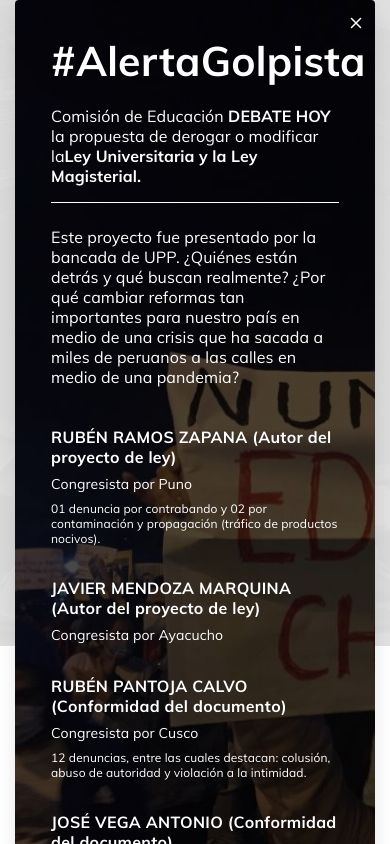
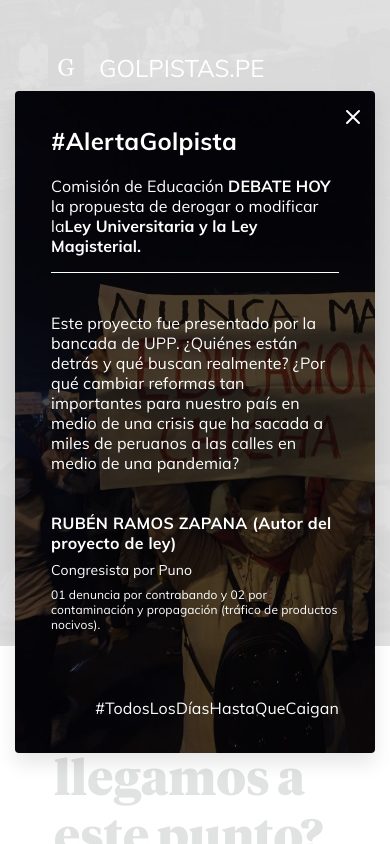
Before and after one commit to openpolitica/golpistas.pe, a Next.js app: page / in a window 390 px wide. Shown: the top 844 px of the page. Built offline with nearby package versions, Linux system fonts and the light colour scheme; no server answers.

Commit message:
Responsive modal

```diff
--- a/components/HomeModal.js
+++ b/components/HomeModal.js
@@ -34,13 +34,13 @@ function HomeModal() {
       className="main-modal"
       overlayClassName="white"
     >
+      <div className={`scrollable-content ${styles.content}`}>
         <p className={styles.content}>
           Este proyecto fue presentado por la bancada de UPP. ¿Quiénes están
-        detrás y qué buscan realmente? ¿Por qué cambiar reformas tan importantes
-        para nuestro país en medio de una crisis que ha sacada a miles de
-        peruanos a las calles en medio de una pandemia?
+          detrás y qué buscan realmente? ¿Por qué cambiar reformas tan
+          importantes para nuestro país en medio de una crisis que ha sacada a
+          miles de peruanos a las calles en medio de una pandemia?
         </p>
-
         <FieldCongress
           name="RUBÉN RAMOS ZAPANA (Autor del proyecto de ley)"
           region="Congresista por Puno"
@@ -72,7 +72,7 @@ function HomeModal() {
             Educación.
           </div>
         </div>
-
+      </div>
       <footer className={styles.footer}>#TodosLosDíasHastaQueCaigan</footer>
     </Modal>
   );
--- a/styles/HomeModal.module.css
+++ b/styles/HomeModal.module.css
@@ -1,6 +1,6 @@
 .title {
   font-weight: 800;
-  font-size: 41px;
+  font-size: 24px;
   letter-spacing: 0.3px;
   margin: 12px 0 20px;
 }
@@ -45,11 +45,8 @@
 .update {
   margin-top: 1.5em;
   background-color: #fff;
-  margin-left: -6em;
   color: #000;
   padding: 12px;
-  padding-left: 6em;
-  box-shadow: 0 10px 15px -3px rgba(0,0,0,.1),0 4px 6px -2px rgba(0,0,0,.05)!important;
 }
 
 .updateTitle {
@@ -61,3 +58,25 @@
 .updateContent {
   font-size: 14px;
 }
+
+.content {
+  max-height: 40vh;
+}
+
+@media (min-width: 600px) {
+  .title {
+    font-size: 40px;
+  }
+
+  .content {
+    max-height: none;
+    max-height: none;
+    overflow-y: inherit;
+  }
+
+  .update {
+    margin-left: -6em;
+    padding-left: 6em;
+    box-shadow: 0 10px 15px -3px rgba(0,0,0,.1),0 4px 6px -2px rgba(0,0,0,.05)!important;
+  }
+}
--- a/styles/Modal.css
+++ b/styles/Modal.css
@@ -44,10 +44,27 @@
   content: "";
   display: inline-block;
   cursor: pointer;
-  font-size: 18px;
-  height: 18px;
+  font-size: 24px;
+  height: 24px;
   position: absolute;
   right: 10px;
   top: 14px;
-  width: 18px;
+  width: 24px;
 }
+
+.scrollable-content {
+  overflow-y: auto;
+  margin-right: -24px;
+  padding-right: 24px;
+}
+
+.scrollable-content::-webkit-scrollbar {
+  background-color: transparent;
+  height: 8px;
+  width: 8px;
+}
+
+.scrollable-content::-webkit-scrollbar-thumb {
+  background-color: #d6dde6;
+  border-radius: 6px;
+}
--- a/styles/Parties.module.css
+++ b/styles/Parties.module.css
@@ -1,6 +1,7 @@
 .header {
   margin-top: 3rem;
 }
+
 .container {
   justify-content: center;
   display: flex;
```
Lines whose indentation alone changed are shown as unchanged.
